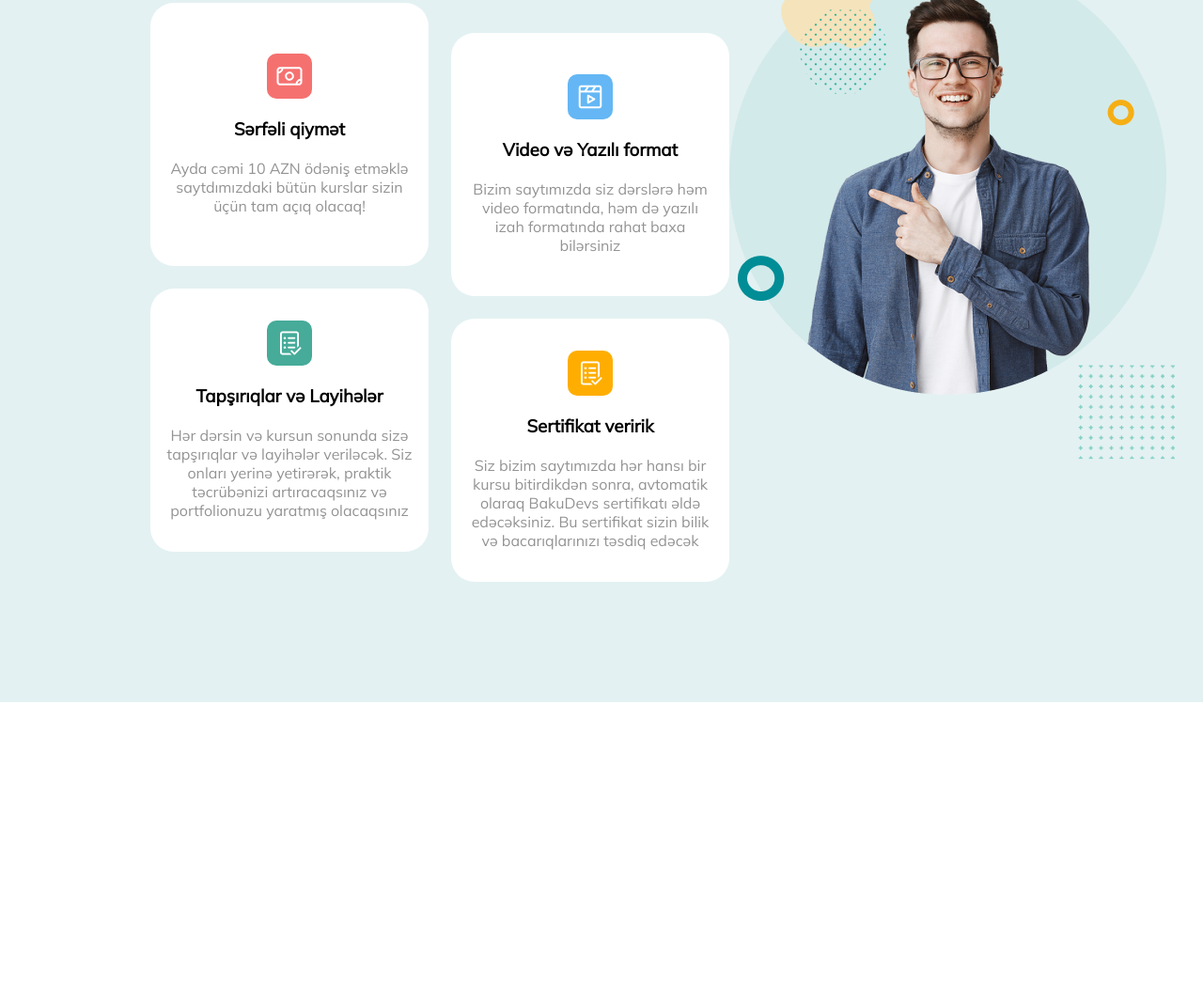
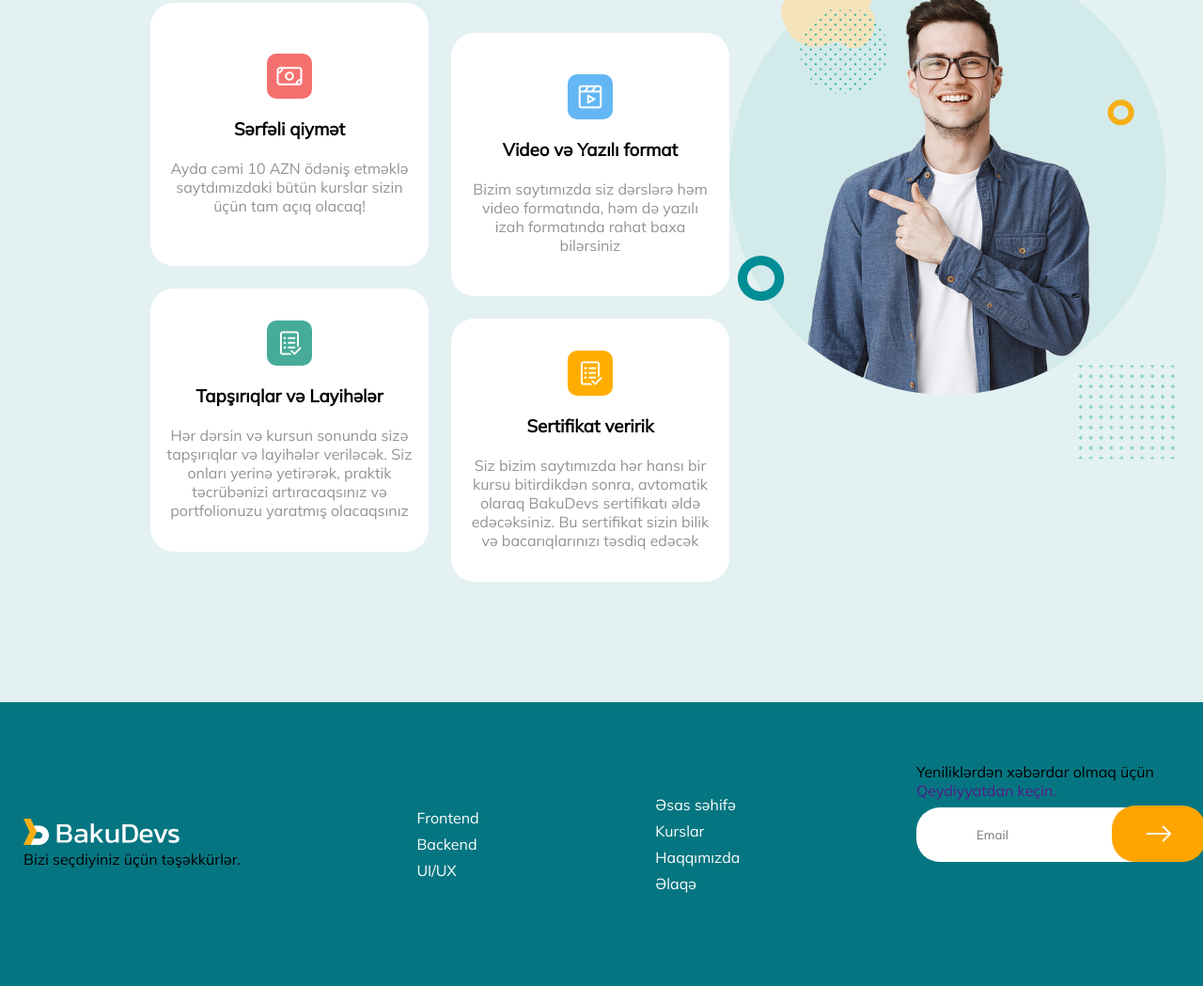
Before and after one commit to Aforizmadam44/BakuDevs, a plain HTML site: page index.html in a window 1280 px wide. Shown: the part 2173-3222 px from the top of the page at 94% size. Before the commit the page ends 2920 px from the top, so only its background shows below. Drawn offline with Linux system fonts and the light colour scheme.

Commit message:
footer section added

```diff
--- a/index.html
+++ b/index.html
@@ -275,6 +275,40 @@
             </div>
         </div>
     </section>
+    <footer>
+        <div class="container">
+            <div class="row">
+                <div class="footer-logo">
+                    <a href="">
+                        <img src="./assets/Img/Frame (12).png" alt="" class="footerLogo">
+                    </a>
+                    <p>Bizi seçdiyiniz üçün təşəkkürlər.</p>
+                </div>
+                <div class="footer-center1">
+                    <a href="">Frontend</a>
+                    <a href="">Backend</a>
+                    <a href="">UI/UX</a>
+                </div>
+                <div class="footer-center2">
+                    <a href="index.html">Əsas səhifə</a>
+                    <a href="">Kurslar</a>
+                    <a href="">Haqqımızda</a>
+                    <a href="">Əlaqə</a>
+                </div>
+                <div class="footer-centerEnd">
+                    <p>Yeniliklərdən xəbərdar olmaq üçün <br>
+                        <a href="">Qeydiyyatdan keçin.</a>
+                    </p>
+                    <input type="email" placeholder="Email" class="footerInput">
+                    <a href="">
+                        <div class="footerInputArrow">
+                            <img src="./assets/Img/Vector (9).png" alt="">
+                        </div>
+                    </a>
+                </div>
+            </div>
+        </div>
+    </footer>
 </body>
 
 </html>
--- a/style.css
+++ b/style.css
@@ -263,6 +263,12 @@
   justify-content: center;
   align-items: center;
   gap: 20px;
+  transition: 0.5s;
+  cursor: pointer;
+}
+.aboutPageCard:hover {
+  box-shadow: 0 0 10px var(--secondColor);
+  transform: scale(1.1);
 }
 .miniIcons {
   background-color: #f57170;
@@ -289,6 +295,44 @@
   position: absolute;
   left: 2%;
 }
+footer {
+  background-color: rgb(5, 118, 129);
+  padding: 4rem 0;
+  gap: 2rem;
+}
+
+.footer-center1,
+.footer-center2,
+.footer-centerEnd {
+  display: flex;
+  flex-direction: column;
+  gap: 0.5rem;
+}
+.footer-center1 a,
+.footer-center2 a {
+  color: #fff;
+  list-style: circle;
+}
+.footerInput {
+  padding: 1.3rem 4rem;
+  border-radius: 25px;
+  outline: none;
+  border: none;
+  position: relative;
+}
+.footerInputArrow {
+  background-color: orange;
+  width: 100px;
+  height: 60px;
+  border-radius: 25px;
+  display: flex;
+  align-items: center;
+  justify-content: center;
+  position: relative;
+  bottom: 4.2rem;
+  left: 13rem;
+}
+
 @media (max-width: 768px) {
   .coursesCards {
     display: grid;
```
Also changed, not shown: assets/Img/25101 1.png (added), assets/Img/Frame (12).png (added), assets/Img/Group (5).png (added), assets/Img/Vector (9).png (added).
